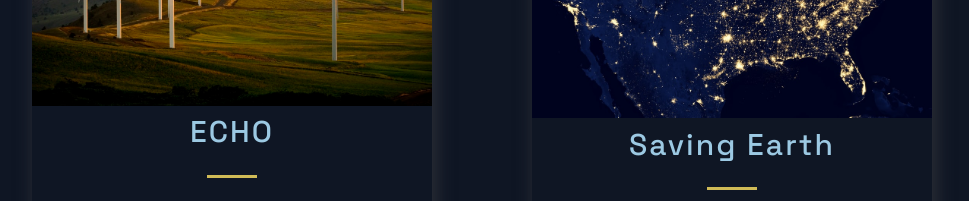
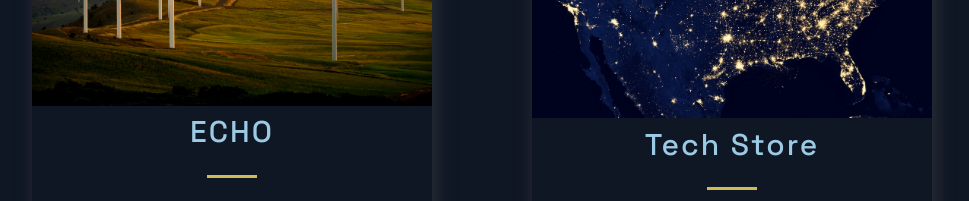
Before and after one commit to sebastiand88/portfolio-website-v2, a Next.js app: page / in a window 1280 px wide. Shown: the part 1940-2141 px from the top of the page, without its empty margins (158-1127 px from the left). Built offline with nearby package versions, Linux system fonts and the light colour scheme.

Commit message:
added new project

```diff
--- a/src/constants/constants.js
+++ b/src/constants/constants.js
@@ -30,7 +30,7 @@ export const projects = [
     id: 2,
   },
   {
-    title: "Saving Earth",
+    title: "Tech Store",
     description:
       "A responsive website made to raise awareness and contribute in the fight against global warming, ocean pollution and CO2 gas emissions.",
     image: "/images/earth.jpg",
```
